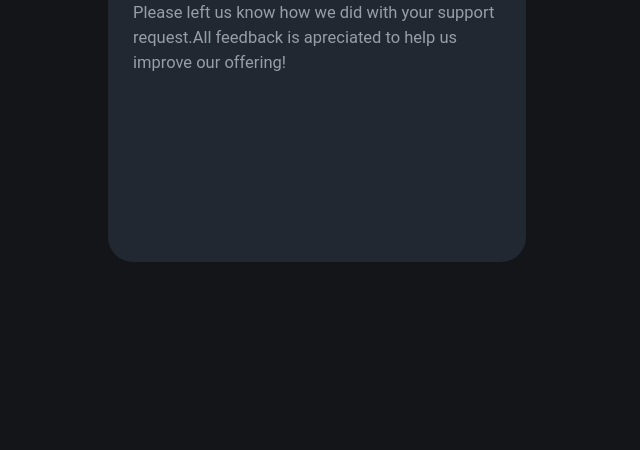
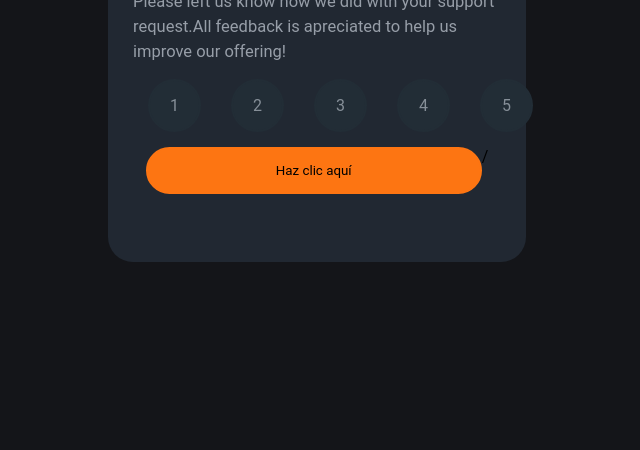
Before and after one commit to joseDEVELO/Calificacion-con-js, a plain HTML site: page interactive-rating-component-main/index.html in a window 1280 px wide. Shown: the part 350-800 px from the top of the page, without its empty margins (323-963 px from the left). Drawn offline with Linux system fonts and the light colour scheme.

Commit message:
17/06/23

```diff
--- a/interactive-rating-component-main/css/style.css
+++ b/interactive-rating-component-main/css/style.css
@@ -39,7 +39,7 @@ margin-top: 35px;
 .texto h2{
     color: #FCFFFF;
     margin-top: 16px;
-    font-size: 30px;
+    font-size: 20px;
 
 }
 .texto p{
@@ -49,3 +49,29 @@ margin-top: 35px;
     line-height: 25px;
     font-size: 16.5px;
 }
+.numero{
+}
+.numero ul{
+    list-style:none;
+    display: flex;
+    justify-content:space-evenly;
+}
+.numero li{
+    background-color: #222D36;
+    border: #222D36 2px solid;
+    padding: 15px 20px;
+    border-radius: 50px;
+    color: #868F98;
+    margin: 15px;
+}
+.boton{
+    display: flex;
+    justify-content: center;
+}
+.boton input{
+    border-radius: 25px;
+    background-color: #FD7512;
+    border: #FD7512 2px solid;
+    width: 336px;
+    height: 47px;
+}
--- a/interactive-rating-component-main/index.html
+++ b/interactive-rating-component-main/index.html
@@ -6,7 +6,7 @@
   <meta name="viewport" content="width=device-width, initial-scale=1.0">
   <!-- displays site properly based on user's device -->
   <title>Frontend Mentor | Interactive rating component</title>
-  <link rel="stylesheet" href="/css/style.css">
+  <link rel="stylesheet" href="/interactive-rating-component-main/css/style.css">
 </head>
 
 <body>
@@ -19,8 +19,19 @@
         improve our offering!
       </p>
     </div>
-    <div></div>
-    <div></div>
+    <div class="numero">
+      <ul>
+        <li>1</li>
+        <li>2</li>
+        <li>3</li>
+        <li>4</li>
+        <li>5</li>
+      </ul>
+    </div>
+    <div class="boton">
+      <input type="button"value="Haz clic aquí">/
+
+    </div>
   </div>
 </body>
 
```
